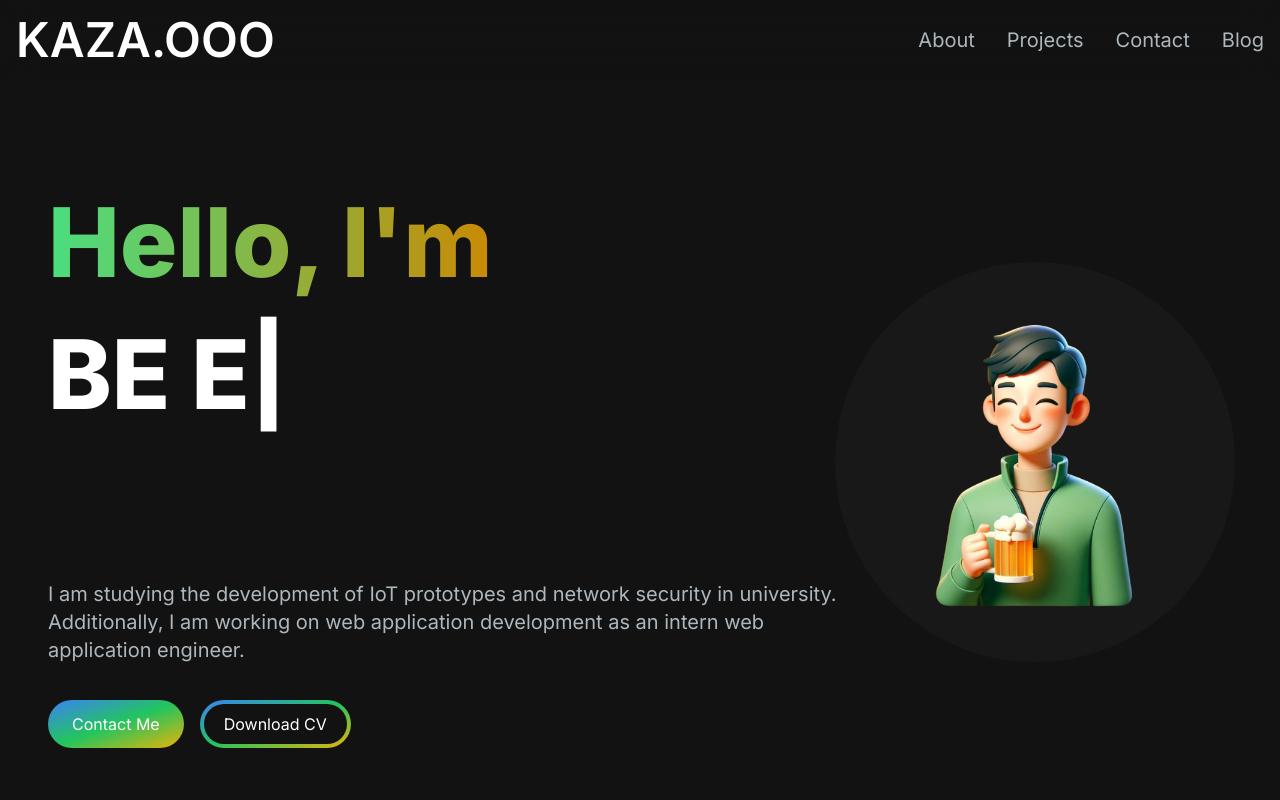
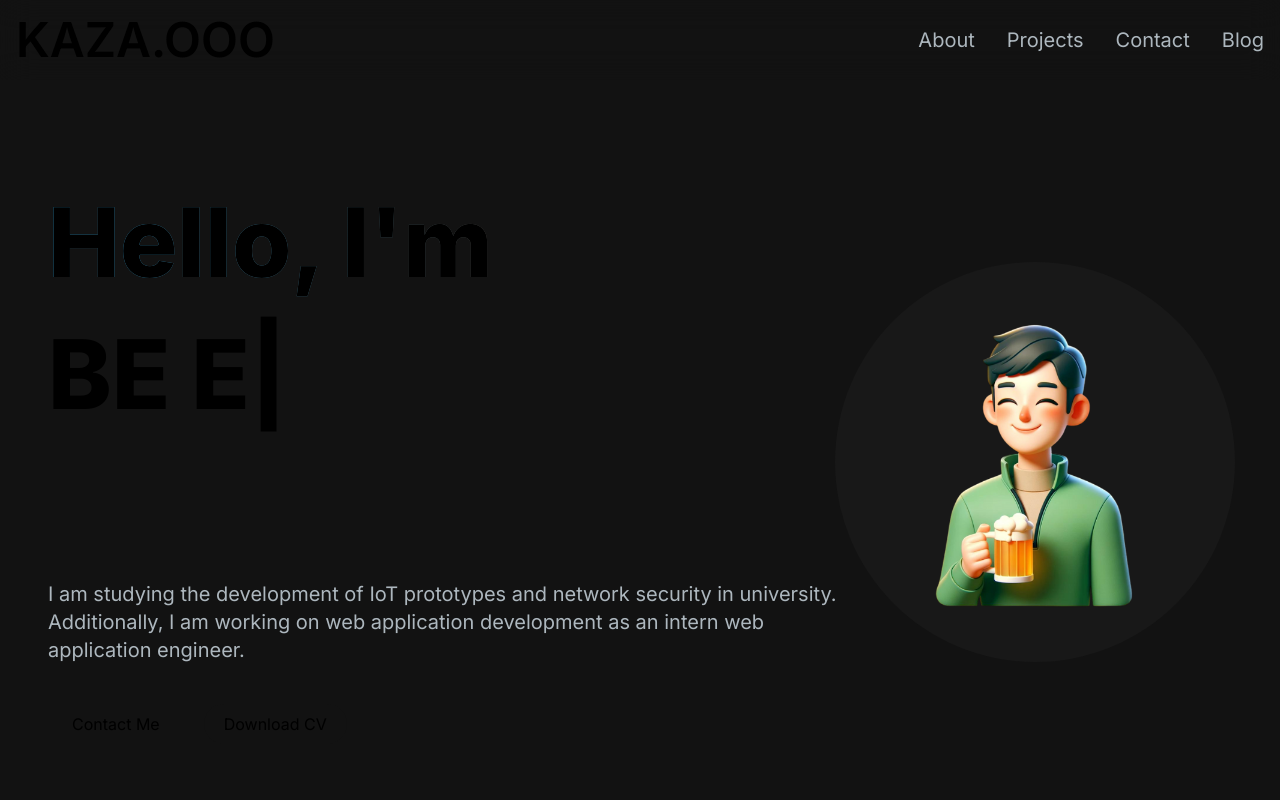
Before and after one commit to Koki-Kazaore/this-is-me, a Next.js app: page / in a window 1280 px wide. Shown: the top 800 px of the page. Built offline with nearby package versions, Linux system fonts and the light colour scheme.

Commit message:
Refactor flaky tests

```diff
--- a/tailwind.config.ts
+++ b/tailwind.config.ts
@@ -1,5 +1,11 @@
 import type { Config } from 'tailwindcss'
-const colors = require('tailwindcss/colors');
+import {
+  sky as lightBlue,
+  stone as warmGray,
+  neutral as trueGray,
+  gray as coolGray,
+  slate as blueGray,
+} from 'tailwindcss/colors'
 
 const config: Config = {
   content: [
@@ -53,9 +59,13 @@ const config: Config = {
       },
     },
     colors: {
-      ...colors,
-      primary: colors.green,
-      secondary: colors.yellow,
+      primary: lightBlue,
+      secondary: warmGray,
+      sky: lightBlue,
+      stone: warmGray,
+      neutral: trueGray,
+      gray: coolGray,
+      slate: blueGray,
     },
   },
   plugins: [
```
Also changed, not shown: 1 other file (tests, documents, lock files or other folders).
